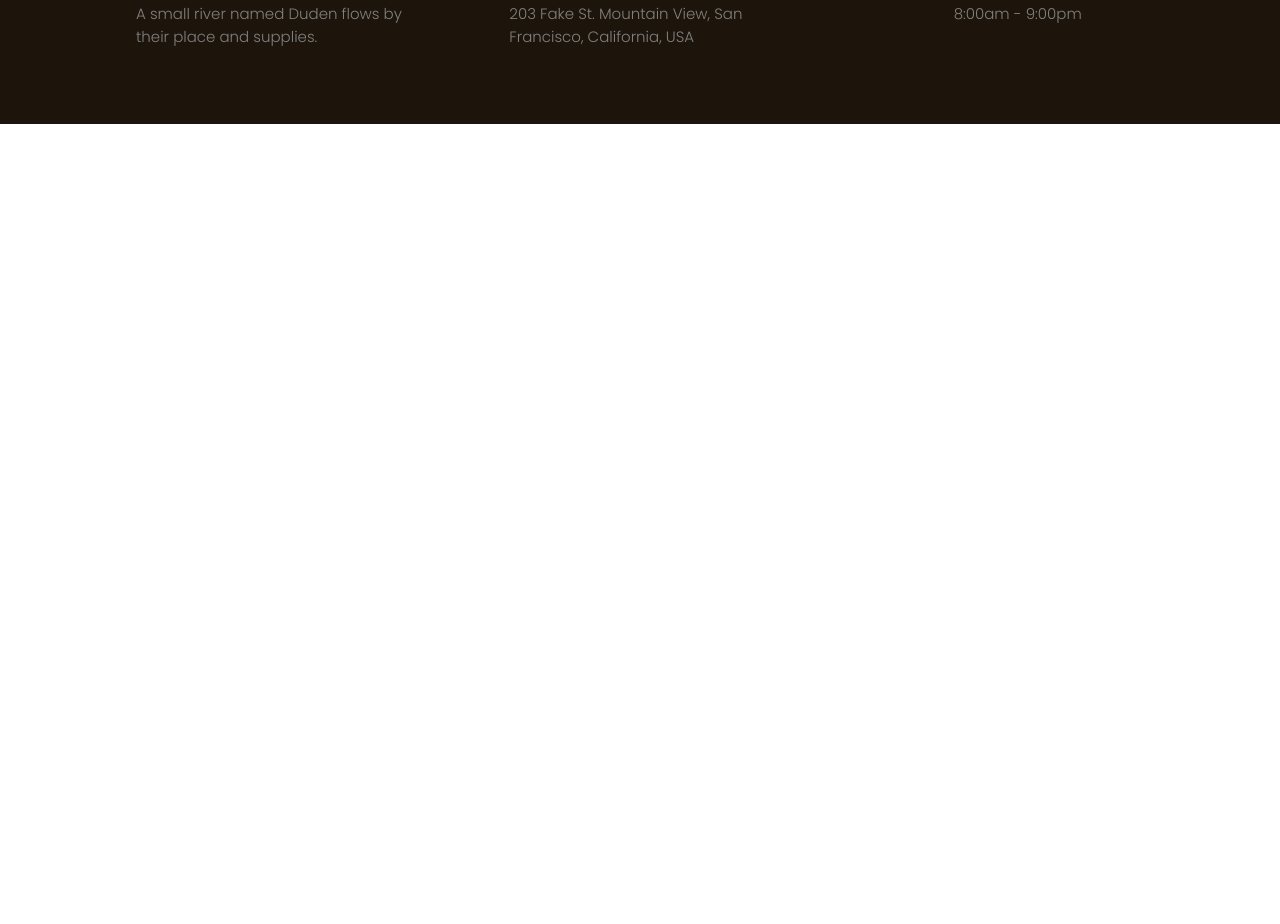
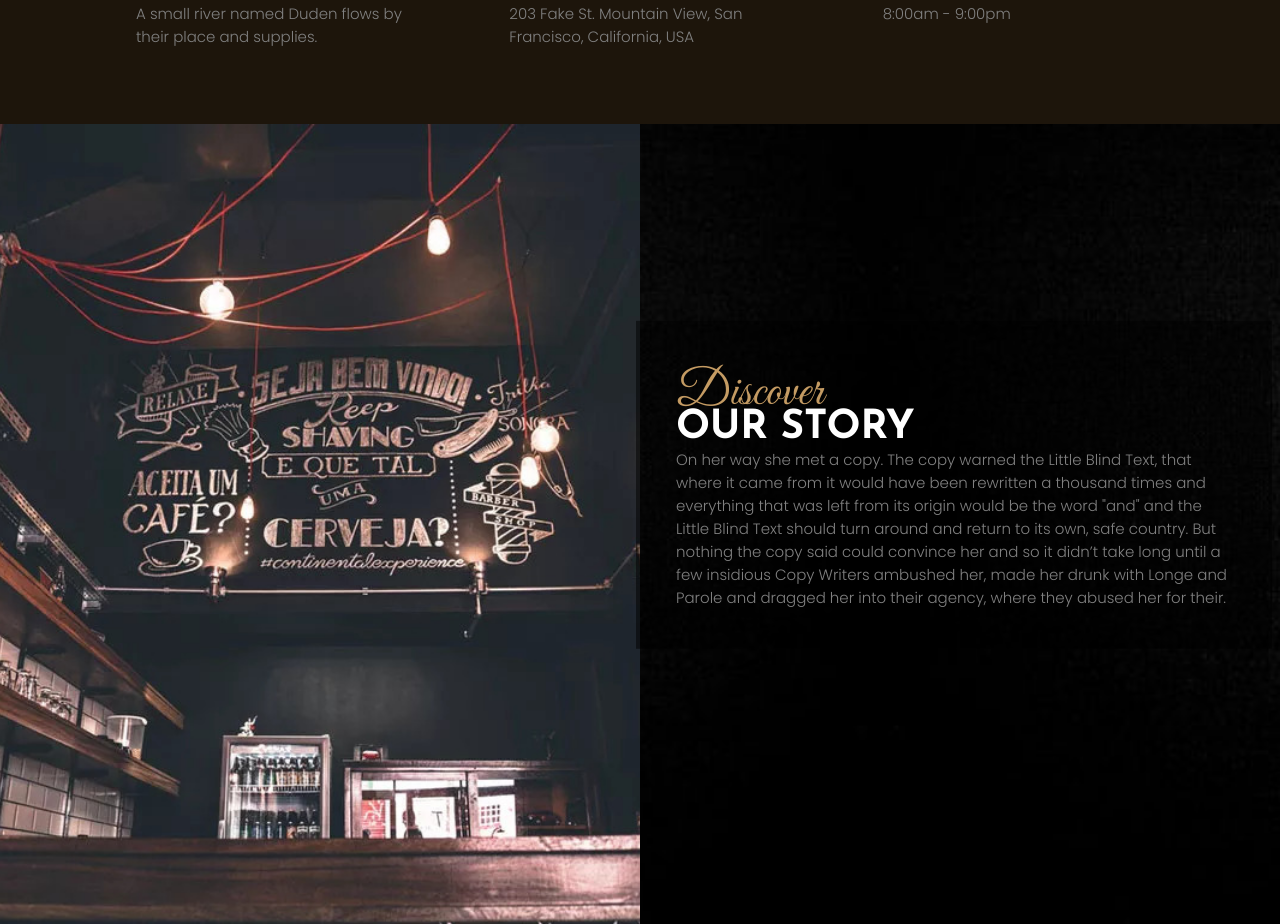
Before and after one commit to 1ChoiChoi2/1_CoffeeShop, a React (Create React App) app: page / in a window 1280 px wide. Shown: the part 900-1824 px from the top of the page. Before the commit the page ends 1024 px from the top, so only its background shows below. Built offline with nearby package versions, Linux system fonts and the light colour scheme.

Commit message:
Adding Landing About Section

```diff
--- a/src/pages/Home.jsx
+++ b/src/pages/Home.jsx
@@ -61,6 +61,26 @@ const Home = () => {
           </div>
         </div>
       </section>
+
+      <section id="landing__about">
+        <div className="landing__about--left">
+          <div className="landing__about--content">
+            <span>Discover</span>
+            <h2>Our Story</h2>
+            <p>
+              On her way she met a copy. The copy warned the Little Blind Text,
+              that where it came from it would have been rewritten a thousand
+              times and everything that was left from its origin would be the
+              word "and" and the Little Blind Text should turn around and return
+              to its own, safe country. But nothing the copy said could convince
+              her and so it didn’t take long until a few insidious Copy Writers
+              ambushed her, made her drunk with Longe and Parole and dragged her
+              into their agency, where they abused her for their.
+            </p>
+          </div>
+        </div>
+        <div className="landing__about--right"></div>
+      </section>
     </div>
   );
 };
--- a/src/styles/Home.css
+++ b/src/styles/Home.css
@@ -6,7 +6,7 @@
   display: grid;
   grid-template-columns: repeat(3, minmax(300px, 1fr));
   justify-content: center;
-    justify-items: center;
+  /* justify-items: center; */
 }
 
 .landing__contact {
@@ -37,3 +37,61 @@
   font-size: 15px;
   font-weight: 300;
 }
+
+#landing__about {
+  display: flex;
+  position: relative;
+}
+
+.landing__about--left,
+.landing__about--right {
+  background-size: cover;
+  background-position: center;
+  height: 100vh;
+}
+
+.landing__about--left {
+  background-image: url("../assets/landing_about.jpg");
+  width: 50%;
+}
+
+.landing__about--right {
+  background-image: url("../assets//black_background.jpg");
+  width: 50%;
+}
+
+.landing__about--content {
+  width: 636px;
+  padding: 40px;
+  background: rgba(0, 0, 0, 0.5);
+  position: absolute;
+  top: 0;
+  left: 0;
+  transform: translate(100%, 60%);
+}
+
+.landing__about--content span {
+  font-family: var(--font-family-teitary);
+  color: var(--color-brown);
+  font-size: 50px;
+  font-weight: 300;
+  display: block;
+  position: relative;
+  margin-bottom: -16px;
+}
+
+.landing__about--content h2 {
+  font-family: var(--font-family-primary);
+  color: var(--color-white);
+  font-size: 40px;
+  font-weight: 700;
+  text-transform: uppercase;
+
+}
+
+.landing__about--content p {
+  font-family: var(--font-family-secondary);
+  color: var(--color-grey);
+  font-size: 15px;
+  font-weight: 300;
+}
```
Also changed, not shown: src/assets/black_background.jpg (added), src/assets/landing_about.jpg (added). Lines whose indentation alone changed are shown as unchanged.
